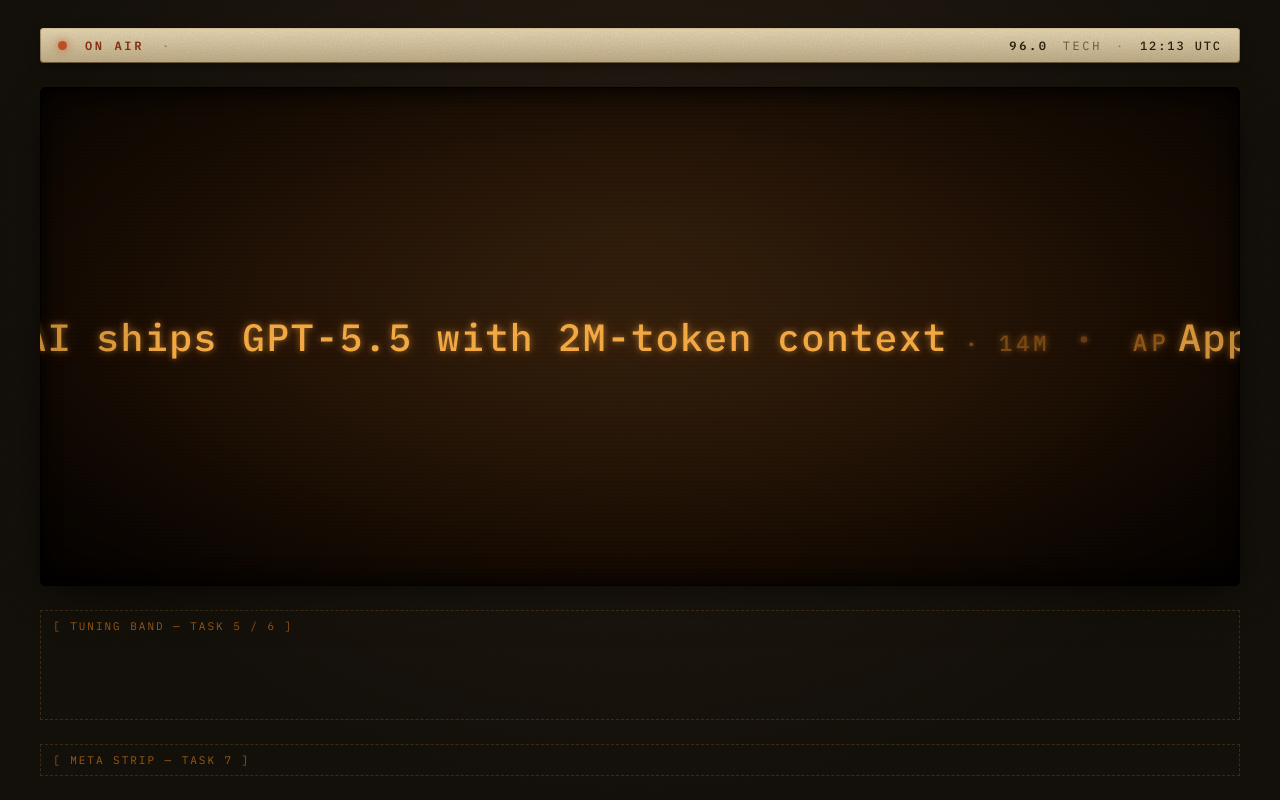
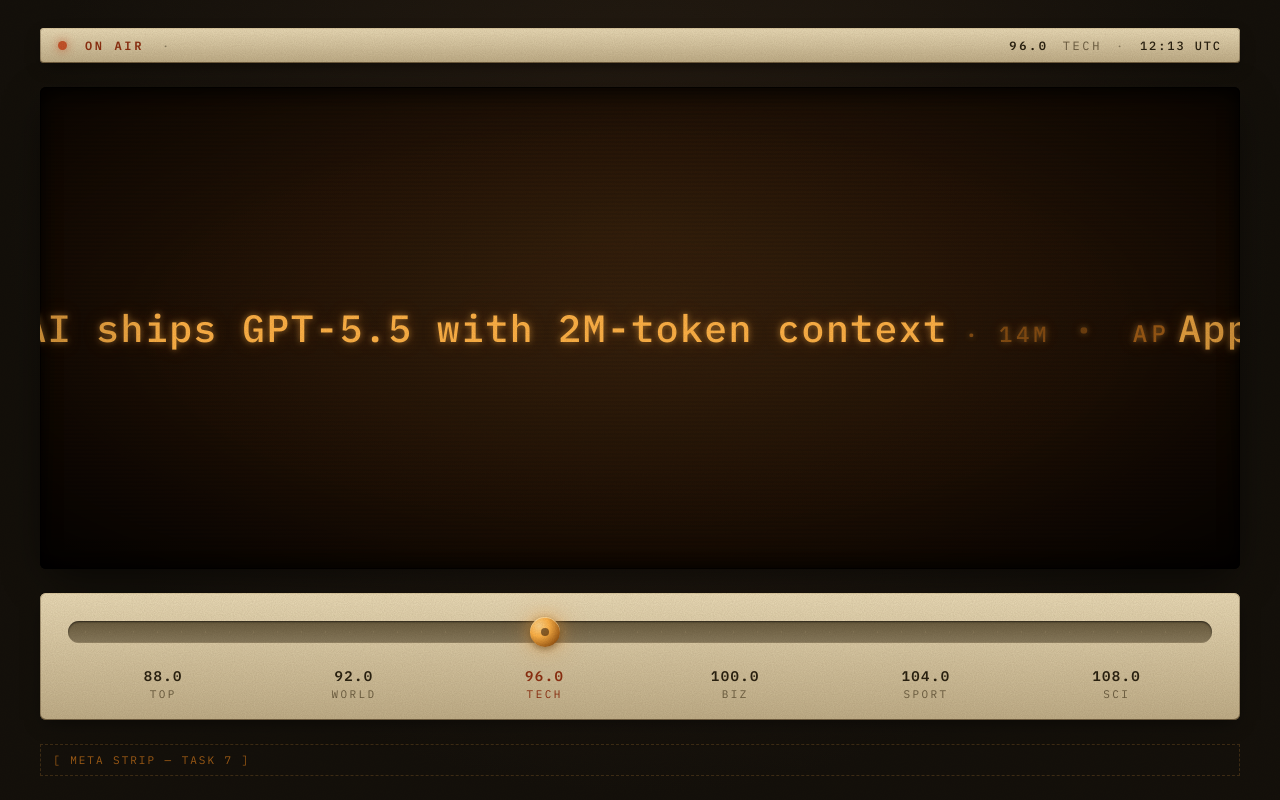
Before and after one commit to catarinaniny/personalized-radio-station, a plain HTML site: page index.html in a window 1280 px wide. Drawn offline with Linux system fonts and the light colour scheme.

Commit message:
feat(radio): add tuning band with six frequency markers

```diff
--- a/index.html
+++ b/index.html
@@ -76,8 +76,8 @@
   margin: 0 auto;
 }
 
-/* Shared placeholder (still used by band / meta until their tasks) */
-.band, .meta {
+/* Shared placeholder (still used by meta until their tasks) */
+.meta {
   border: 1px dashed rgba(255,179,71,0.18);
   min-height: 32px;
   color: var(--crt-amber-dim);
@@ -86,7 +86,113 @@
   text-transform: uppercase;
   padding: 8px 12px;
 }
-.band { min-height: 110px; }
+
+/* Tuning band */
+.band {
+  position: relative;
+  border-radius: 6px;
+  padding: 22px 28px 18px;
+  background: linear-gradient(180deg, var(--plate) 0%, var(--plate-deep) 100%);
+  box-shadow:
+    inset 0 1px 0 rgba(255,235,190,0.55),
+    inset 0 -1px 0 rgba(60,40,15,0.4),
+    inset 0 0 0 1px rgba(60,40,15,0.35),
+    0 6px 18px -6px rgba(0,0,0,0.6);
+  user-select: none;
+}
+.band-rail {
+  position: relative;
+  height: 22px;
+  margin: 6px 0 14px;
+  border-radius: 11px;
+  background:
+    linear-gradient(180deg, var(--recess-deep) 0%, var(--recess) 100%);
+  box-shadow:
+    inset 0 1px 2px rgba(0,0,0,0.6),
+    inset 0 -1px 0 rgba(255,225,180,0.15);
+}
+/* Tick marks along the rail */
+.band-rail::before {
+  content: "";
+  position: absolute;
+  left: 1.5%; right: 1.5%; top: 50%;
+  height: 1px;
+  background: repeating-linear-gradient(
+    90deg,
+    rgba(255,225,180,0.18) 0 1px,
+    transparent 1px 24px
+  );
+  transform: translateY(-50%);
+}
+.band-marker {
+  position: absolute;
+  top: -4px;
+  width: 30px;
+  height: 30px;
+  margin-left: -15px;
+  border-radius: 50%;
+  background:
+    radial-gradient(circle at 30% 30%, var(--crt-amber-hi) 0%, var(--crt-amber) 35%, var(--crt-amber-dim) 75%, #5a3210 100%);
+  box-shadow:
+    inset 0 1px 0 rgba(255,235,190,0.7),
+    0 0 14px rgba(255,179,71,0.55),
+    0 0 28px rgba(255,140,40,0.35),
+    0 2px 6px rgba(0,0,0,0.5);
+  transition: left 220ms cubic-bezier(.6,.05,.3,1);
+  cursor: grab;
+  z-index: 2;
+}
+.band-marker:active { cursor: grabbing; }
+.band-marker::after {
+  content: "";
+  position: absolute;
+  left: 50%; top: 50%;
+  width: 8px; height: 8px;
+  margin: -4px 0 0 -4px;
+  border-radius: 50%;
+  background: rgba(40,18,4,0.55);
+}
+
+.band-stations {
+  display: grid;
+  grid-template-columns: repeat(6, 1fr);
+  gap: 0;
+  text-align: center;
+  color: var(--label-ink);
+  font-size: 11px;
+  letter-spacing: 0.22em;
+  text-transform: uppercase;
+}
+.band-stations .stop {
+  position: relative;
+  padding-top: 10px;
+  cursor: pointer;
+  color: var(--label-mid);
+  transition: color 180ms ease;
+  font-family: inherit;
+  background: transparent;
+  border: 0;
+  letter-spacing: inherit;
+  text-transform: inherit;
+  font-size: inherit;
+}
+.band-stations .stop:hover { color: var(--label-ink); }
+.band-stations .stop.active { color: var(--rust-deep); }
+.band-stations .stop:focus-visible {
+  outline: 2px solid var(--rust);
+  outline-offset: 2px;
+}
+.band-stations .stop .freq {
+  display: block;
+  font-size: 14px;
+  font-weight: 600;
+  color: var(--label-ink);
+  letter-spacing: 0.1em;
+  margin-bottom: 2px;
+}
+.band-stations .stop.active .freq {
+  color: var(--rust-deep);
+}
 
 /* Ticker — amber CRT panel */
 .ticker {
@@ -227,7 +333,22 @@
     <section class="ticker" aria-label="Now broadcasting">
       <div class="ticker-track" id="ticker-track"></div>
     </section>
-    <section class="band">[ tuning band — task 5 / 6 ]</section>
+    <section class="band" aria-label="Tuning band">
+      <div class="band-rail" id="band-rail">
+        <div class="band-marker" id="band-marker" role="slider"
+             tabindex="0"
+             aria-label="Tuning"
+             aria-valuemin="0" aria-valuemax="5" aria-valuenow="2"></div>
+      </div>
+      <div class="band-stations" id="band-stations">
+        <button type="button" class="stop" data-id="top">      <span class="freq">88.0</span>  TOP</button>
+        <button type="button" class="stop" data-id="world">    <span class="freq">92.0</span>  WORLD</button>
+        <button type="button" class="stop active" data-id="tech"><span class="freq">96.0</span>  TECH</button>
+        <button type="button" class="stop" data-id="business"> <span class="freq">100.0</span> BIZ</button>
+        <button type="button" class="stop" data-id="sports">   <span class="freq">104.0</span> SPORT</button>
+        <button type="button" class="stop" data-id="science">  <span class="freq">108.0</span> SCI</button>
+      </div>
+    </section>
     <footer class="meta">[ meta strip — task 7 ]</footer>
   </main>
 
@@ -364,6 +485,23 @@
 
     renderTicker();
     requestAnimationFrame(tickerStep);
+
+    // ───── Tuning band — visual positioning only (interactions in task 6) ─────
+    const band = {
+      rail: document.getElementById('band-rail'),
+      marker: document.getElementById('band-marker'),
+      stations: document.getElementById('band-stations'),
+    };
+
+    function positionMarker() {
+      const idx = STATION_ORDER.indexOf(state.activeStationId);
+      // Six stations, six equal slots: align with the centers of the .stop columns
+      const pct = ((idx + 0.5) / 6) * 100;
+      band.marker.style.left = pct + '%';
+      band.marker.setAttribute('aria-valuenow', String(idx));
+    }
+    positionMarker();
+    window.addEventListener('resize', positionMarker);
   </script>
 </body>
 </html>
```
